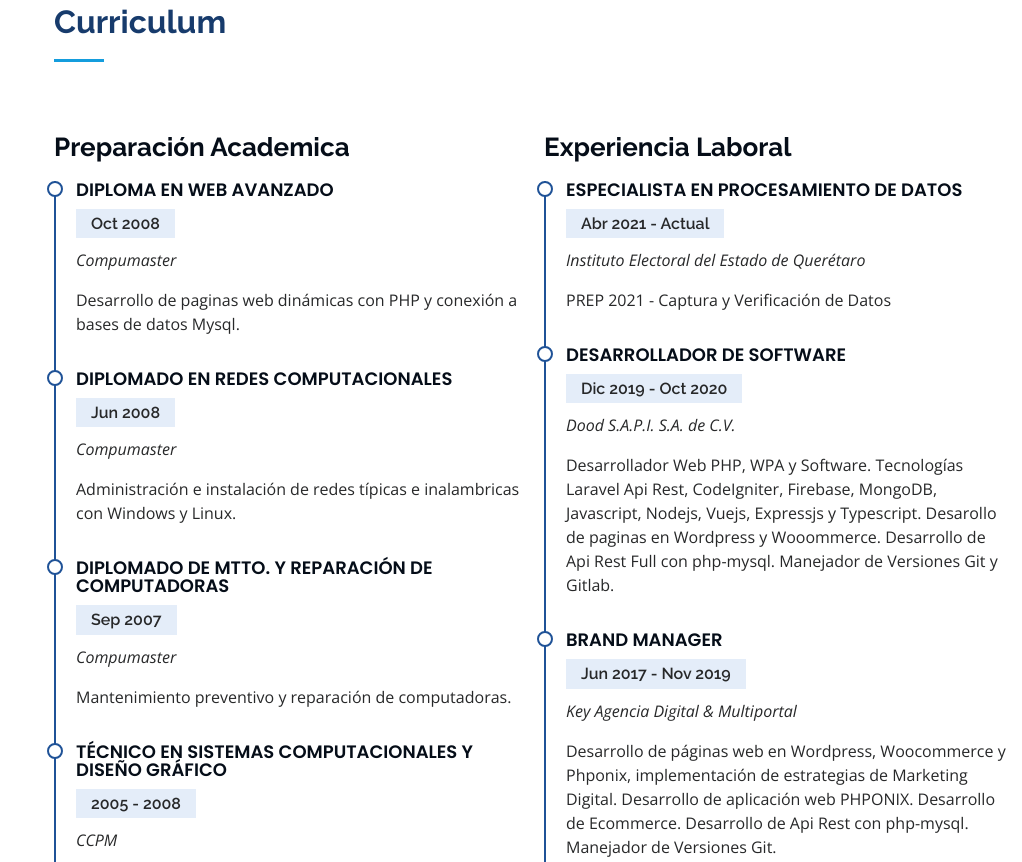
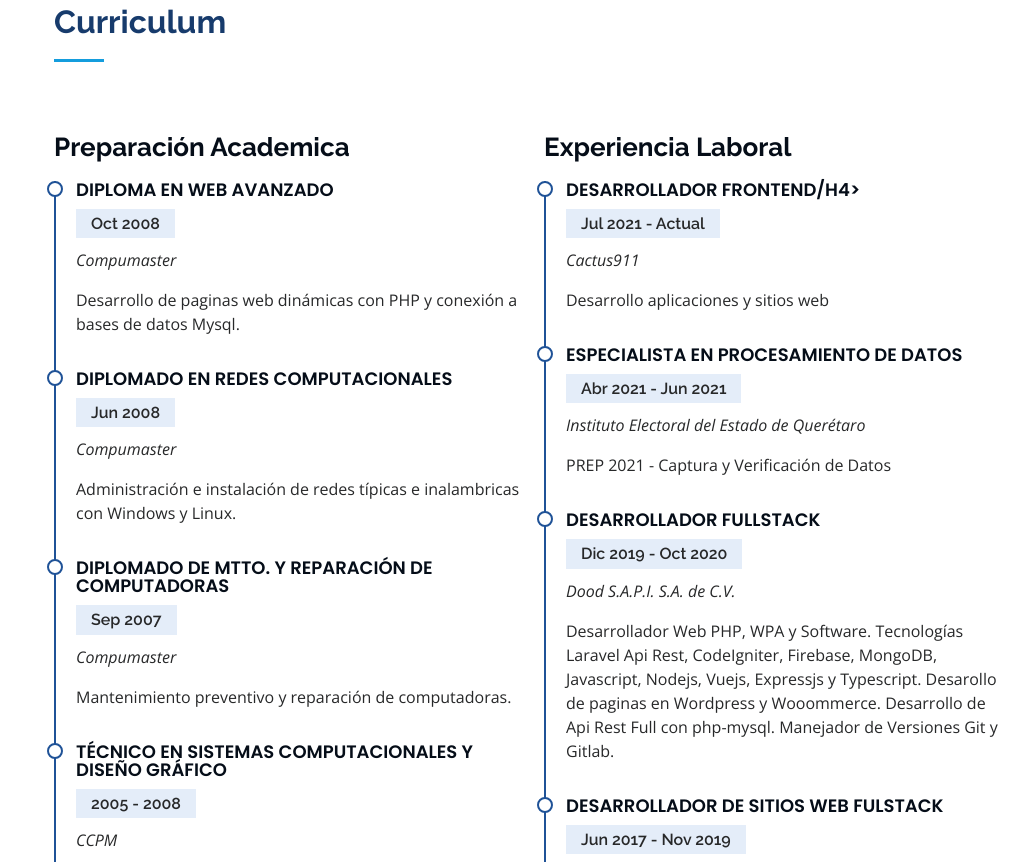
Before and after one commit to memojl/cv, a plain HTML site: page profile/index.html in a window 1280 px wide. Shown: the part 2231-3093 px from the top of the page, without its empty margins (258-1280 px from the left). Drawn offline with nearby package versions, Linux system fonts and the light colour scheme; no server answers.

Commit message:
pre-update 30.09.2021

```diff
--- a/profile/index.html
+++ b/profile/index.html
@@ -151,7 +151,7 @@
                 <ul>
                   <li><i class="bi bi-chevron-right"></i> <strong>Fecha de Nac:</strong> <span>08/Abril/1979</span></li>
                   <!--li><i class="bi bi-chevron-right"></i> <strong>Sitio Web:</strong> <span>multiportal.com.mx</span></li-->
-                  <li><i class="bi bi-chevron-right"></i> <strong>Teléfono:</strong> <span>4421944950</span></li>
+                  <li><i class="bi bi-chevron-right"></i> <strong>Teléfono:</strong> <span>4426002842</span></li>
                   <li><i class="bi bi-chevron-right"></i> <strong>Ciudad:</strong> <span>Querétaro, México</span></li>
                 </ul>
               </div>
@@ -418,22 +418,29 @@
               <p>El TSU en Electrónica y Automatización debe participar de manera activa en la planeación, instalación, mantenimiento, supervisión y mejora de los sistemas electrónicos, de instrumentación, control y automatización de los procesos productivos.</p>
             </div>
           </div>
+
           <div class="col-lg-6" data-aos="fade-up" data-aos-delay="100">
             <h3 class="resume-title">Experiencia Laboral</h3>
             <div class="resume-item">
+              <h4>Desarrollador Frontend/h4>
+              <h5>Jul 2021 - Actual</h5>
+              <p><em>Cactus911 </em></p>
+              <p>Desarrollo aplicaciones y sitios web</p>
+            </div>
+            <div class="resume-item">
               <h4>Especialista en procesamiento de datos</h4>
-              <h5>Abr 2021 - Actual</h5>
+              <h5>Abr 2021 - Jun 2021</h5>
               <p><em>Instituto Electoral del Estado de Querétaro </em></p>
               <p>PREP 2021 - Captura y Verificación de Datos</p>
             </div>
             <div class="resume-item">
-              <h4>Desarrollador de Software</h4>
+              <h4>Desarrollador Fullstack</h4>
               <h5>Dic 2019 - Oct 2020</h5>
               <p><em>Dood S.A.P.I. S.A. de C.V. </em></p>
               <p>Desarrollador Web PHP, WPA y Software. Tecnologías Laravel Api Rest, CodeIgniter, Firebase, MongoDB, Javascript, Nodejs, Vuejs, Expressjs y Typescript. Desarollo de paginas en Wordpress y Wooommerce. Desarrollo de Api Rest Full con php-mysql. Manejador de Versiones Git y Gitlab.</p>
             </div>
             <div class="resume-item">
-              <h4>Brand Manager</h4>
+              <h4>Desarrollador de sitios web fulstack</h4>
               <h5>Jun 2017 - Nov 2019</h5>
               <p><em>Key Agencia Digital & Multiportal</em></p>
               <p>Desarrollo de páginas web en Wordpress, Woocommerce y Phponix, implementación de estrategias de Marketing Digital. Desarrollo de aplicación web PHPONIX. Desarrollo de Ecommerce. Desarrollo de Api Rest con php-mysql. Manejador de Versiones Git.</p>
@@ -752,7 +759,7 @@
               <div class="phone">
                 <i class="icofont-phone"></i>
                 <h4>Teléfono:</h4>
-                <p><a target="_blank" href="tel:4421944950">4421944950</a></p>
+                <p><a target="_blank" href="tel:4426002842">4426002842</a></p>
               </div>
               <!--iframe src="https://www.google.com/maps/embed?pb=!1m14!1m8!1m3!1d12097.433213460943!2d-74.0062269!3d40.7101282!3m2!1i1024!2i768!4f13.1!3m3!1m2!1s0x0%3A0xb89d1fe6bc499443!2sDowntown+Conference+Center!5e0!3m2!1smk!2sbg!4v1539943755621" frameborder="0" style="border:0; width: 100%; height: 290px;" allowfullscreen></iframe-->
             </div>
@@ -808,7 +815,7 @@
   </footer><!-- End  Footer -->
   <div id="menu-down">
     <ul>
-      <li><a href="tel:4421944950"><i class="icofont-phone"></i></a></li>
+      <li><a href="tel:4426002842"><i class="icofont-phone"></i></a></li>
       <li><a href="mailto:memojl08@gmail.com"><i class="icofont-envelope"></i></a></li>
     </ul>
   </div>
```
Also changed, not shown: admin/index.html (added, +11 -0 lines), docs/perfil-memo.png (added), 2 other files.
